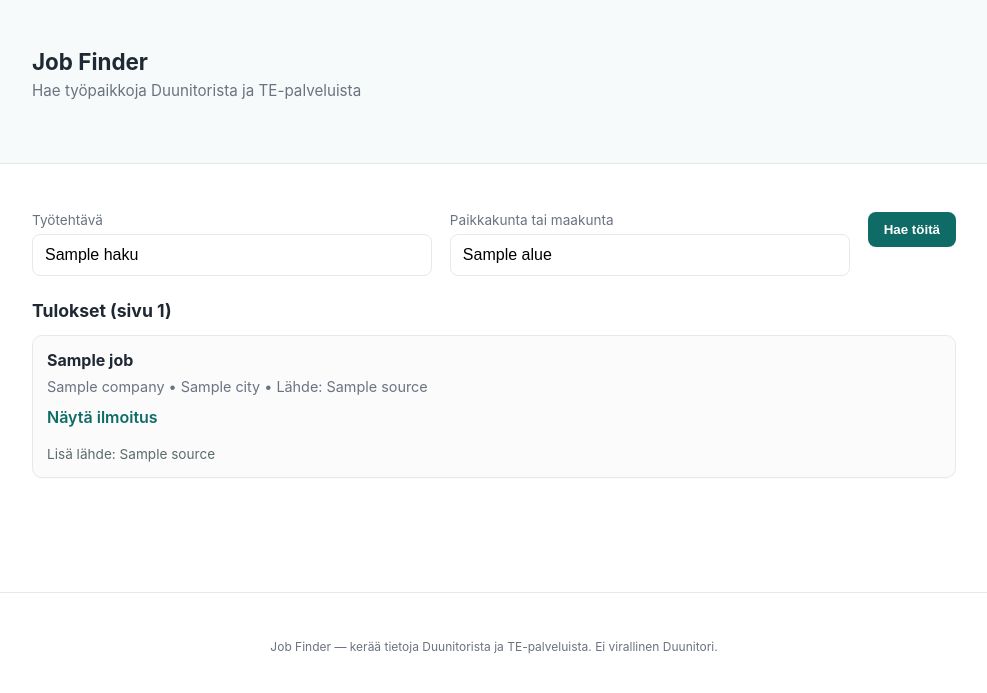
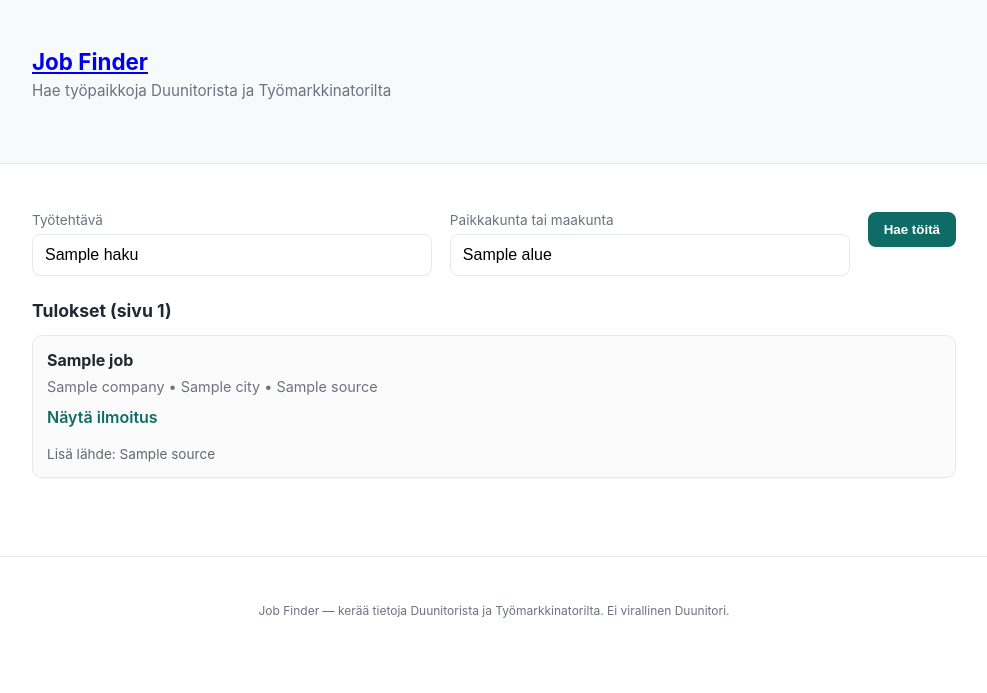
Before and after one commit to sergeigavrilov-sketch/job-bot-site, a Flask app: template templates/index.html in a window 1280 px wide. Shown: the top 693 px of the page, without its empty margins (146-1133 px from the left). Run offline with Flask 3, Linux system fonts and the light colour scheme; the template is opened without the code that fills it: most values are stand-ins (such as "Sample title", 1, 10 or a date in 2020).

Commit message:
Update job source references and pagination structure

```diff
--- a/templates/index.html
+++ b/templates/index.html
@@ -9,13 +9,16 @@
 <body>
   <header class="site-header">
     <div class="container">
+      <!-- HEADER LINK: сброс поиска -->
+      <a class="brand-link" href="/">
         <h1>Job Finder</h1>
-      <p class="subtitle">Hae työpaikkoja Duunitorista ja TE-palveluista</p>
+      </a>
+      <p class="subtitle">Hae työpaikkoja Duunitorista ja Työmarkkinatorilta</p>
     </div>
   </header>
 
   <main class="container">
-    <form method="get" class="search-form" autocomplete="off">
+    <form id="search-form" method="get" class="search-form" autocomplete="off">
       <div class="form-row">
         <label for="haku">Työtehtävä</label>
         <input id="haku" name="haku" value="{{ haku }}" placeholder="esim. sähköasentaja">
@@ -47,25 +50,23 @@
       <div class="error">{{ error }}</div>
     {% endif %}
 
+    <section id="results-section">
       {% if jobs %}
-      <section class="results">
         <div class="results-header">
           <h2>Tulokset (sivu {{ page }})</h2>
         </div>
 
-        <div class="cards">
+        <div id="cards" class="cards">
           {% for job in jobs %}
             <article class="card">
               <h3 class="card-title">{{ job.title }}</h3>
               <div class="card-meta">
                 <span class="company">{{ job.company }}</span>
                 <span class="city">• {{ job.city }}</span>
-                <span class="source"> • Lähde: {{ job.source }}</span>
+                <span class="source"> • {{ job.source }}</span>
               </div>
-
               <div class="card-actions">
                 <a class="btn-link" href="{{ job.link }}" target="_blank" rel="nofollow">Näytä ilmoitus</a>
-
                 {% if job.alt_sources %}
                   <div class="alt-sources">
                     {% for alt in job.alt_sources %}
@@ -78,32 +79,26 @@
           {% endfor %}
         </div>
 
-        <div class="pagination">
-          <div class="p-left">
-            {% if has_prev %}
-              <a href="?haku={{ haku | urlencode }}&alue={{ alue | urlencode }}&page={{ page - 1 }}" class="btn">Edellinen</a>
+        <div id="load-more-wrap" style="margin-top:18px;text-align:center;">
+          {% if has_next %}
+            <button id="load-more" class="btn-wide" data-page="{{ page + 1 }}">Näytä lisää</button>
           {% endif %}
         </div>
-          <div class="p-right">
-            {% if has_next %}
-              <a href="?haku={{ haku | urlencode }}&alue={{ alue | urlencode }}&page={{ page + 1 }}" class="btn">Seuraava</a>
-            {% endif %}
-          </div>
-        </div>
-
-      </section>
       {% else %}
         {% if haku or alue %}
           <p class="no-results">Ei tuloksia tällä sivulla.</p>
         {% endif %}
       {% endif %}
+    </section>
 
   </main>
 
   <footer class="site-footer">
     <div class="container">
-      <small>Job Finder — kerää tietoja Duunitorista ja TE-palveluista. Ei virallinen Duunitori.</small>
+      <small>Job Finder — kerää tietoja Duunitorista ja Työmarkkinatorilta. Ei virallinen Duunitori.</small>
     </div>
   </footer>
+
+  <script src="{{ url_for('static', filename='script.js') }}"></script>
 </body>
 </html>
```
Lines whose indentation alone changed are shown as unchanged.
